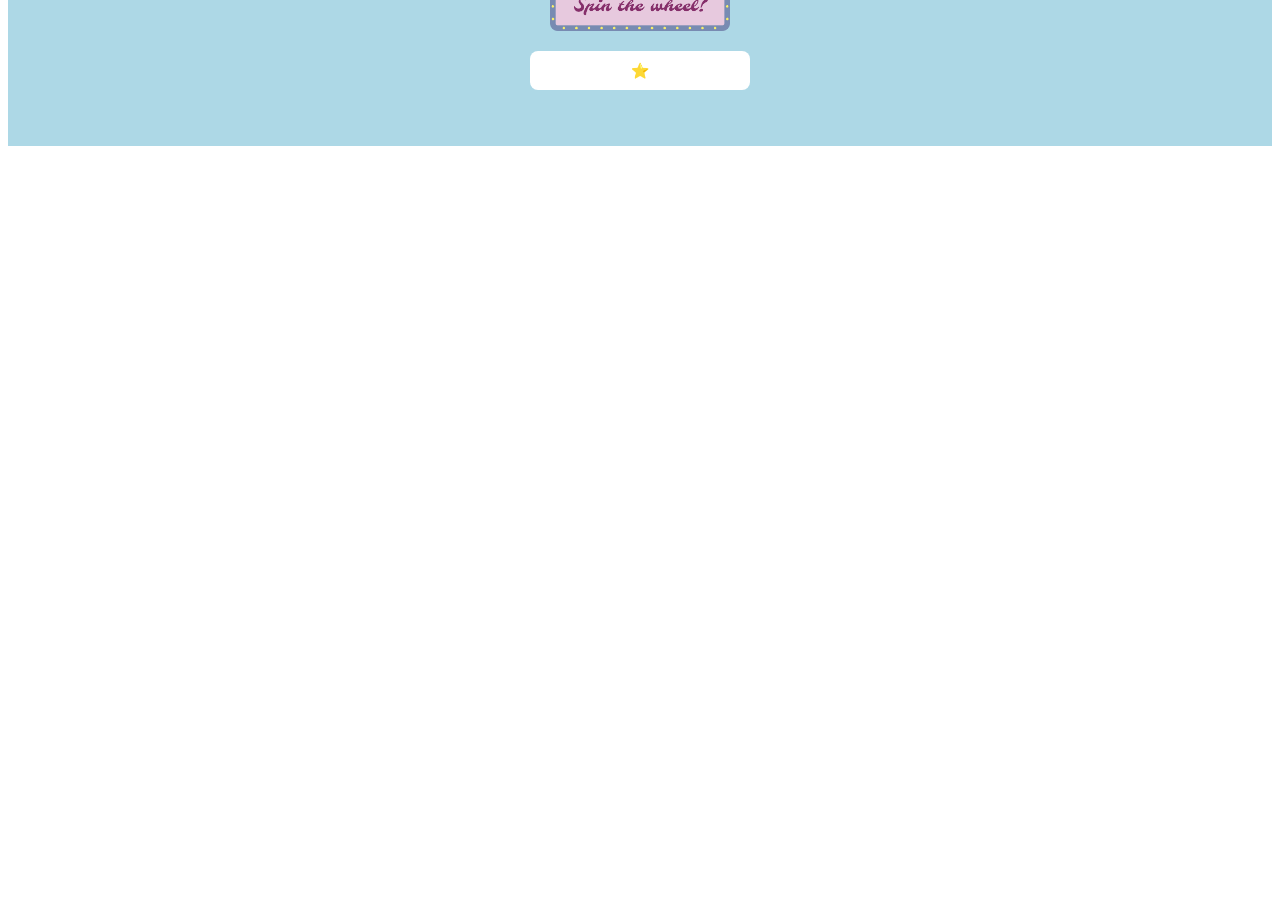
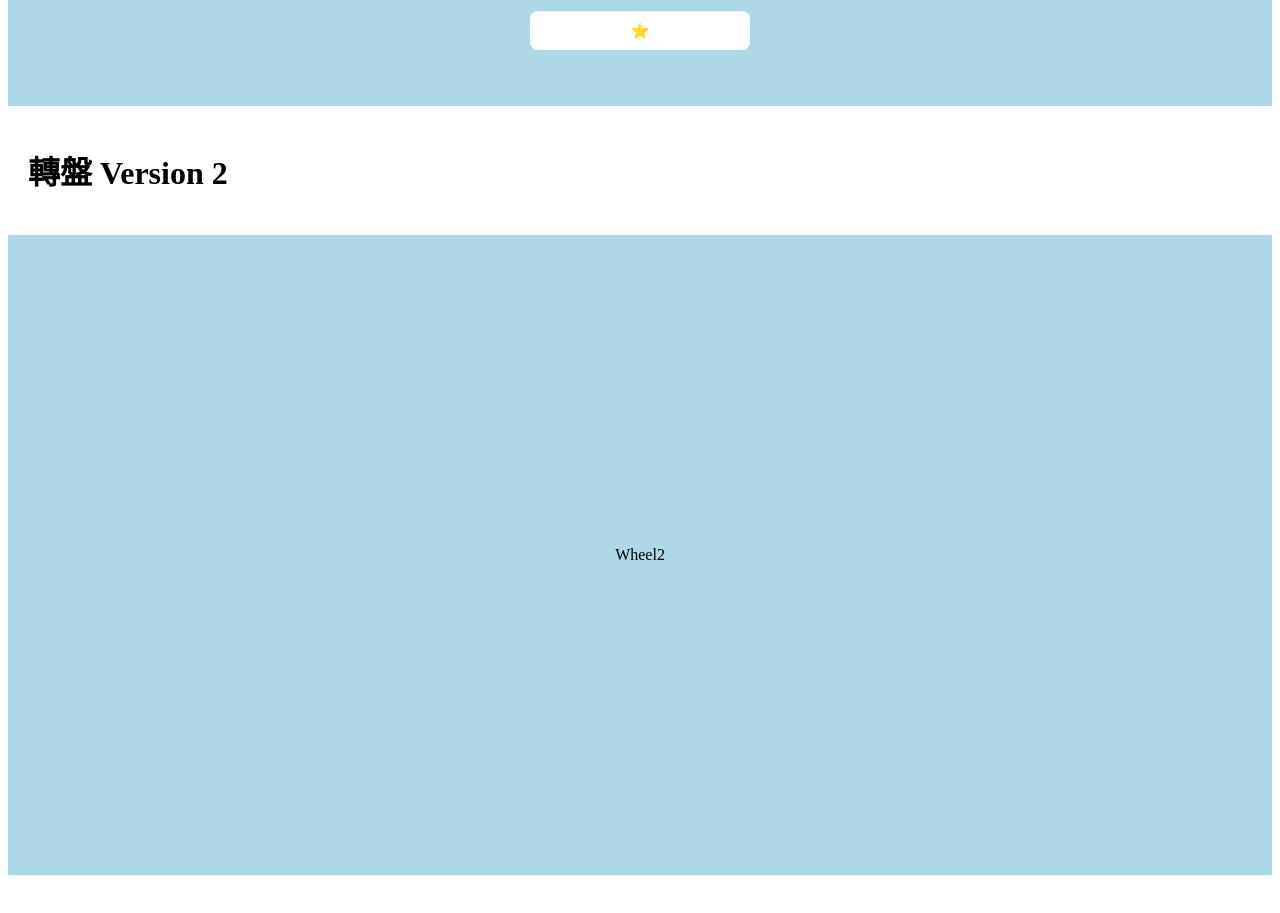
Before and after one commit to Johnny-TYR/vue-practice, a Vue app: page /games in a window 1280 px wide. Shown: the part 1540-2453 px from the top of the page. Before the commit the page ends 2326 px from the top, so only its background shows below. Built offline with nearby package versions, Linux system fonts and the light colour scheme; what iview would draw is missing.

Commit message:
added wheel 2 page

```diff
--- /dev/null
+++ b/src/components/Games/Wheel/Wheel2.vue
@@ -0,0 +1,22 @@
+<template lang="pug">
+//- 請填寫功能描述👈
+#Wheel2
+  p Wheel2
+</template>
+
+<script>
+export default {
+  name: "Wheel2",
+  data() {
+    return {};
+  }
+};
+</script>
+
+<style lang="scss" scoped>
+// 排版
+#Wheel2 {}
+
+// 元件
+#Wheel2 {}
+</style>
--- a/src/views/GamesView.vue
+++ b/src/views/GamesView.vue
@@ -2,11 +2,14 @@
 //- 請填寫功能描述👈
 #GamesView
   h1.title {{ "刮刮樂" }}
-  .scratch
+  .row
     Scratch
   h1.title {{ "轉盤 Version 1" }}
-  .wheel
-    Wheel1(:spinTime="2")
+  .row
+    Wheel1
+  h1.title {{ "轉盤 Version 2" }}
+  .row
+    Wheel2
 </template>
 
 <script>
@@ -14,7 +17,8 @@ export default {
   name: "GamesView",
   components: {
     Scratch: () => import("@/components/Games/Scratch"),
-    Wheel1: () => import("@/components/Games/Wheel/Wheel1.vue")
+    Wheel1: () => import("@/components/Games/Wheel/Wheel1.vue"),
+    Wheel2: () => import("@/components/Games/Wheel/Wheel2.vue")
   },
   data() {
     return {};
@@ -27,20 +31,13 @@ $vh: 80vh;
 
 // 排版
 #GamesView {
-  margin-bottom: $vh;
+  margin-bottom: 100px;
 
   .title {
     padding: 20px;
   }
-  .scratch {
-    width: 100%;
-    height: $vh;
-    background-color: lightblue;
-    @extend .center-column
-  }
 
-  .wheel {
-    padding-top: 40px;
+  .row {
     width: 100%;
     height: $vh;
     background-color: lightblue;
```
